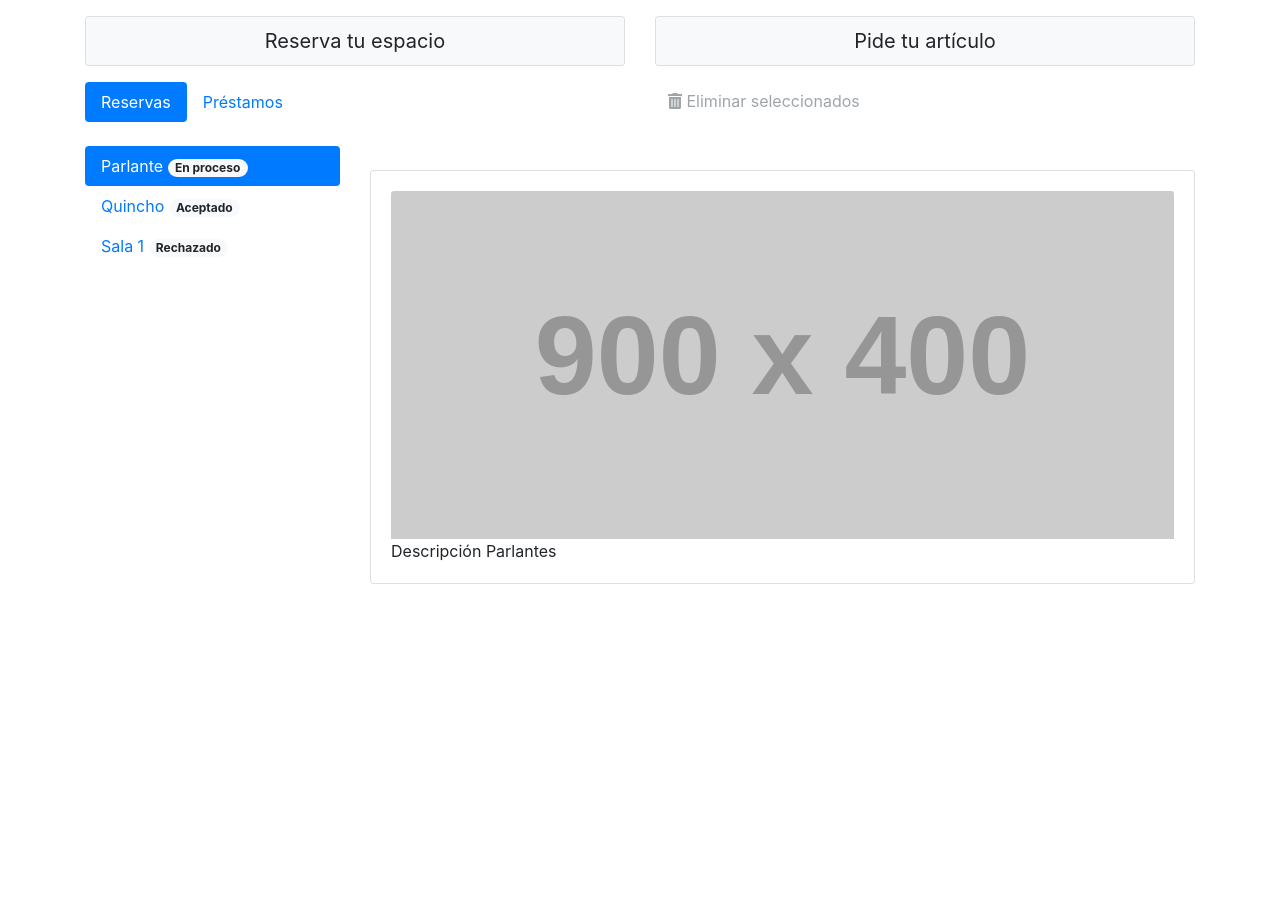
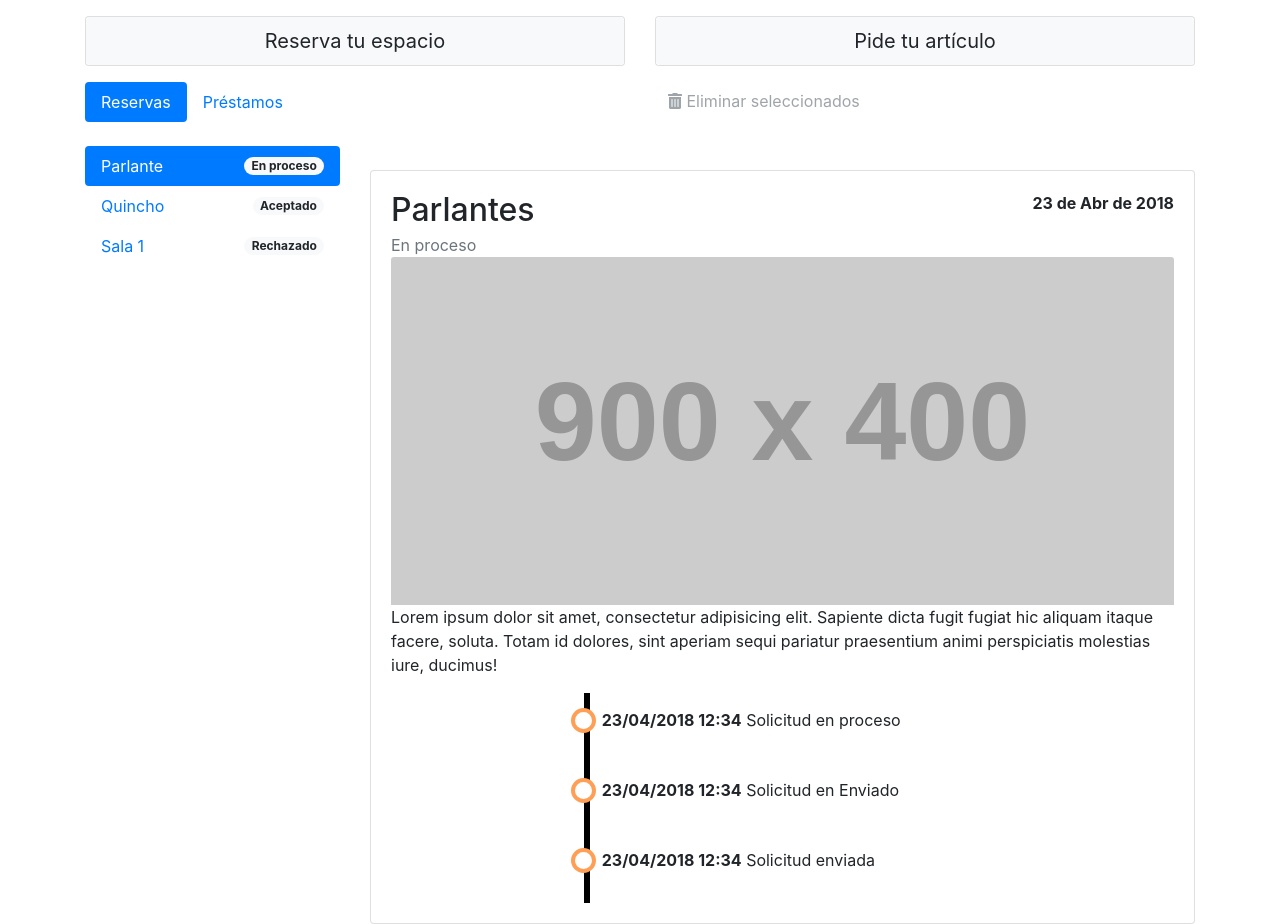
Before and after one commit to DCC-CC4401/2018-1-sad-T3, a Django app: page /userprofile/ in a window 1280 px wide. Shown: the part 152-1076 px from the top of the page. Before the commit the page ends 736 px from the top, so only its background shows below. Run offline with Django 3.2, Linux system fonts and the light colour scheme; grey boxes labelled with a size stand in for pictures from a placeholder-image service; some libraries are stand-ins or nearby versions.

Commit message:
Resumen de una reserva

```diff
--- a/cc4401Inventory/usersApp/templates/user_profile.html
+++ b/cc4401Inventory/usersApp/templates/user_profile.html
@@ -7,6 +7,91 @@
           integrity="sha384-G0fIWCsCzJIMAVNQPfjH08cyYaUtMwjJwqiRKxxE/rx96Uroj1BtIQ6MLJuheaO9" crossorigin="anonymous">
     <script src="https://ajax.googleapis.com/ajax/libs/jquery/3.3.1/jquery.min.js"></script>
     <script src="https://maxcdn.bootstrapcdn.com/bootstrap/4.1.0/js/bootstrap.min.js"></script>
+
+    <style>
+
+        /* The actual timeline (the vertical ruler) */
+        .timeline {
+            position: relative;
+            max-width: 1200px;
+            margin: 0 auto;
+        }
+
+        /* The actual timeline (the vertical ruler) */
+        .timeline::after {
+            content: '';
+            position: absolute;
+            width: 6px;
+            background-color: black;
+            top: 0;
+            bottom: 0;
+            left: 25%;
+            margin-left: -3px;
+        }
+
+        /* Container around content */
+        .container_timeline {
+            padding: 10px 15px;
+            position: relative;
+            background-color: inherit;
+            width: 75%;
+        }
+
+        /* The circles on the timeline */
+        .container_timeline::after {
+            content: '';
+            position: absolute;
+            width: 25px;
+            height: 25px;
+            right: -17px;
+            background-color: white;
+            border: 4px solid #FF9F55;
+            top: 15px;
+            border-radius: 50%;
+            z-index: 1;
+        }
+
+        /* Place the container to the right */
+        .right {
+            left: 25%;
+        }
+
+        /* Fix the circle for containers on the right side */
+        .right::after {
+            left: -16px;
+        }
+
+        /* The actual content */
+        .content {
+            padding: 5px 0px;
+        }
+
+        /* Media queries - Responsive timeline on screens less than 600px wide */
+        @media screen and (max-width: 600px) {
+            /* Place the timelime to the left */
+            .timeline::after {
+                left: 31px;
+            }
+
+            /* Full-width containers */
+            .container_timeline {
+                width: 100%;
+                padding-left: 70px;
+                padding-right: 25px;
+            }
+
+            /* Make sure all circles are at the same spot */
+            .left::after, .right::after {
+                left: 15px;
+            }
+
+            /* Make all right containers behave like the left ones */
+            .right {
+                left: 0%;
+            }
+        }
+    </style>
+
 </head>
 <body>
 
@@ -47,6 +132,7 @@
             </ul>
         </div>
 
+        <!-- Opción de eliminar seleccionados-->
         <div class="col-xl-6 text-xs-center">
             <button type="button" class="btn btn-link disable" disabled><i class="fas fa-trash-alt"></i>
                 Eliminar seleccionados
@@ -56,36 +142,69 @@
         <!-- Contenido de las Reservas y Préstamos-->
         <div class="tab-content">
 
+            <!-- Contenido de reservas-->
             <div id="reservas" class="container tab-pane active"><br>
 
                 <div class="row">
 
+                    <!-- Checkbox, Nombre, Estado-->
                     <div class="col-lg-3">
                         <div class="nav flex-column nav-pills" id="v-pills-tab" role="tablist"
                              aria-orientation="vertical">
-                            <a class="nav-link active" id="v-pills-home-tab" data-toggle="pill" href="#v-pills-home"
-                               role="tab"
-                               aria-controls="v-pills-home" aria-selected="true">
+                            <a class="nav-link active d-flex justify-content-between align-items-center"
+                               id="v-pills-home-tab" data-toggle="pill" href="#v-pills-home"
+                               role="tab" aria-controls="v-pills-home" aria-selected="true">
                                 Parlante <span class="badge badge-pill badge-light">En proceso</span></a>
-                            <a class="nav-link" id="v-pills-profile-tab" data-toggle="pill" href="#v-pills-profile"
-                               role="tab"
-                               aria-controls="v-pills-profile" aria-selected="false">
+                            <a class="nav-link d-flex justify-content-between align-items-center"
+                               id="v-pills-profile-tab" data-toggle="pill" href="#v-pills-profile"
+                               role="tab" aria-controls="v-pills-profile" aria-selected="false">
                                 Quincho <span class="badge badge-pill badge-light">Aceptado</span></a>
-                            <a class="nav-link" id="v-pills-messages-tab" data-toggle="pill" href="#v-pills-messages"
-                               role="tab"
-                               aria-controls="v-pills-messages" aria-selected="false">
+                            <a class="nav-link d-flex justify-content-between align-items-center"
+                               id="v-pills-messages-tab" data-toggle="pill" href="#v-pills-messages"
+                               role="tab" aria-controls="v-pills-messages" aria-selected="false">
                                 Sala 1 <span class="badge badge-pill badge-light">Rechazado</span></a>
                         </div>
                     </div>
 
+                    <!-- Contenido de cada objeto y/o espacio del resumen de reservas-->
                     <div class="col-lg-9">
                         <div class="card mt-4">
                             <div class="card-body">
                                 <div class="tab-content" id="v-pills-tabContent">
                                     <div class="tab-pane fade show active" id="v-pills-home" role="tabpanel"
                                          aria-labelledby="v-pills-home-tab">
+                                        <div class="d-flex w-100 justify-content-between">
+                                            <h2 class="mb-1">Parlantes</h2>
+                                            <medium><strong>23 de Abr de 2018</strong></medium>
+                                        </div>
+                                        <medium class="text-muted">En proceso</medium>
                                         <img class="card-img-top img-fluid" src="http://placehold.it/900x400" alt="">
-                                        Descripción Parlantes
+                                        <p>Lorem ipsum dolor sit amet, consectetur adipisicing elit.
+                                            Sapiente dicta fugit fugiat hic aliquam itaque facere, soluta. Totam id
+                                            dolores, sint aperiam sequi pariatur praesentium animi perspiciatis
+                                            molestias iure, ducimus!</p>
+
+                                        <div class="timeline">
+
+                                            <div class="container_timeline right">
+                                                <div class="content">
+                                                    <p><strong>23/04/2018 12:34</strong> Solicitud en proceso</p>
+                                                </div>
+                                            </div>
+
+                                            <div class="container_timeline right">
+                                                <div class="content">
+                                                    <p><strong>23/04/2018 12:34</strong> Solicitud en Enviado</p>
+                                                </div>
+                                            </div>
+
+                                            <div class="container_timeline right">
+                                                <div class="content">
+                                                    <p><strong>23/04/2018 12:34</strong> Solicitud enviada</p>
+                                                </div>
+                                            </div>
+                                        </div>
+
                                     </div>
                                     <div class="tab-pane fade" id="v-pills-profile" role="tabpanel"
                                          aria-labelledby="v-pills-profile-tab">
@@ -105,6 +224,8 @@
                 </div>
 
             </div>
+
+            <!-- Contenido de préstamos-->
             <div id="prestamos" class="container tab-pane fade"><br>
                 <p>No se han realizado préstamos</p>
             </div>
```
Also changed, not shown: cc4401Inventory/db.sqlite3.
